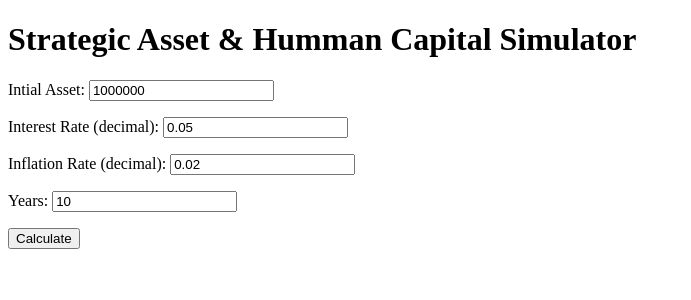
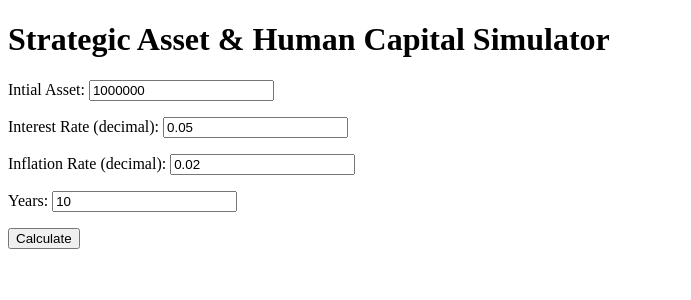
Before and after one commit to masumi-miyasaka/assets_simulator, a Django app: page / in a window 1280 px wide. Shown: the top 300 px of the page, without its empty margins (0-691 px from the left). Run offline with Django 4.2, Linux system fonts and the light colour scheme.

Commit message:
Fix html file typo

```diff
--- a/simulator/templates/simulator/index.html
+++ b/simulator/templates/simulator/index.html
@@ -5,12 +5,12 @@
         <title>Asset Simulator</title>
     </head>
     <body>
-        <h1>Strategic Asset & Humman Capital Simulator</h1>
-        <from method=""post">
+        <h1>Strategic Asset & Human Capital Simulator</h1>
+        <form method="post">
             {% csrf_token%}
             {{ form.as_p }}
             <button type="submit">Calculate</button>
-        </from>
+        </form>
 
         {% if results %}
             <hr>
```
